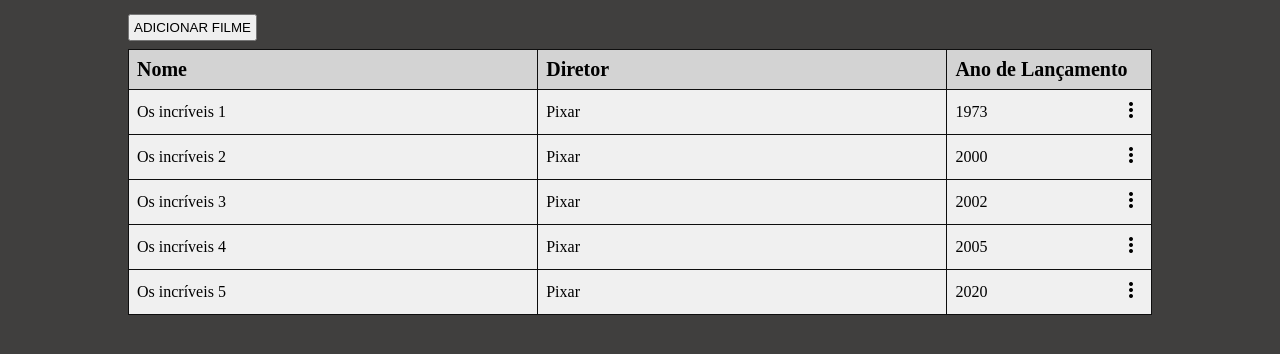
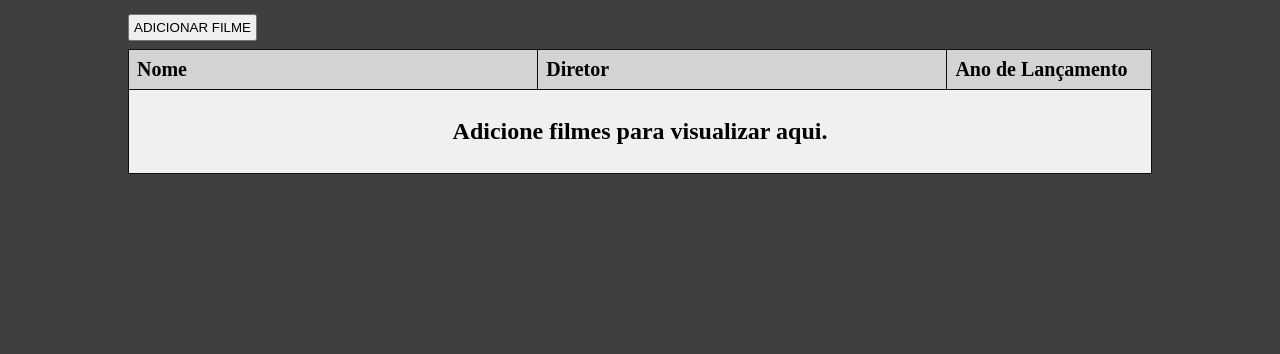
Before and after one commit to felipeamignone/MyMovies, a plain HTML site: page index.html in a window 1280 px wide. Shown: the part 42-396 px from the top of the page. Drawn offline with nearby package versions, Linux system fonts and the light colour scheme.

Commit message:
add empty state to table

```diff
--- a/main.js
+++ b/main.js
@@ -6,7 +6,7 @@ const mock = [
   { id: 4, name: "Os incríveis 5", manager: "Pixar", releasedYear: 2020 },
 ];
 
-localStorage.setItem("catalog", JSON.stringify(mock));
+// localStorage.setItem("catalog", JSON.stringify(mock));
 
 // CATALOG CONTROL
 let table = document.querySelector("#films-table");
@@ -17,6 +17,21 @@ function getFilms() {
 
 function generateRows() {
   let films = getFilms();
+
+  // add empty state to table if no items in storage.
+  if (films.length === 0) {
+    const emptyState = `
+    <tr class="empty-row">
+        <td colspan="3">
+            <h2>Adicione filmes para visualizar aqui.</h2>
+        </td>
+    </tr>
+    `;
+    table.innerHTML += emptyState;
+    return;
+  }
+
+  // generate rows with storage data.
   let rows = "";
   films.forEach((film) => {
     rows += `
@@ -53,7 +68,7 @@ function generateRows() {
 generateRows();
 
 // MODAL CONTROL
-const modalForm = document.querySelector("#modal-form");
+let modalForm = document.querySelector("#modal-form");
 
 function onOpenModal() {
   console.log("abriu modal");
@@ -67,6 +82,6 @@ function onCloseModal() {
 
 window.onclick = function (event) {
   if (event.target == modalForm) {
-    modalForm && (modalForm.style.display = "none");
+    onCloseModal();
   }
 };
--- a/styles.css
+++ b/styles.css
@@ -98,6 +98,10 @@ header {
   margin-right: 4px;
 }
 
+#films-table .empty-row td{
+  text-align: center;
+}
+
 /* MODAL STYLES */
 
 .modal-background {
```
